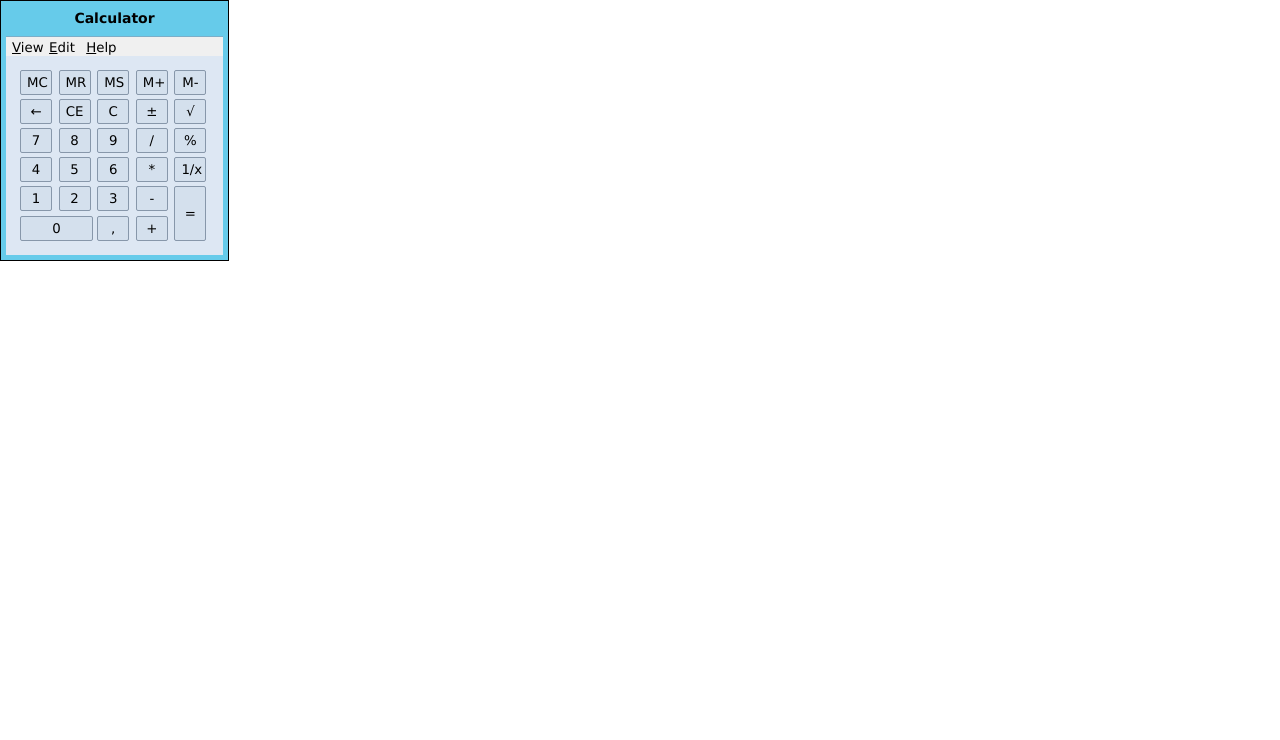
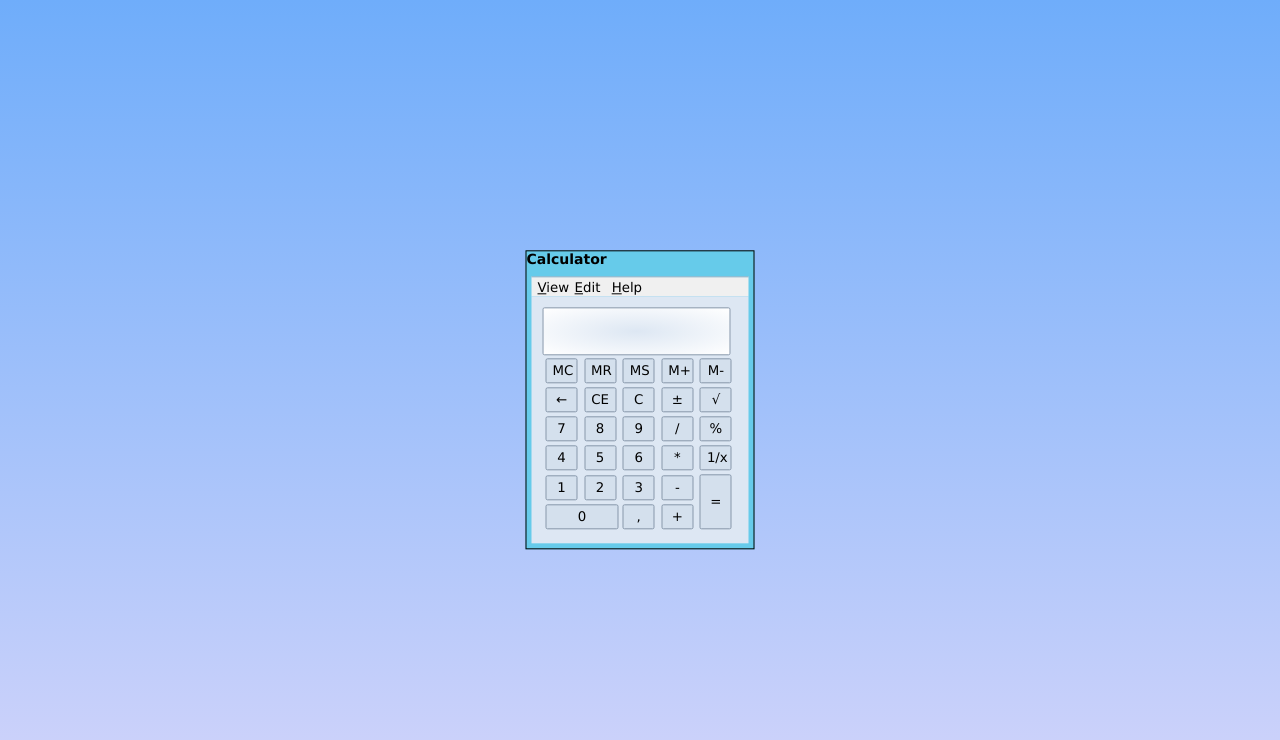
Before and after one commit to BrDio20/Calculadora, a plain HTML site: page Calculadora/index.html in a window 1280 px wide. Drawn offline with Linux system fonts and the light colour scheme.

Commit message:
Update style.css

```diff
--- a/Calculadora/style.css
+++ b/Calculadora/style.css
@@ -5,42 +5,51 @@
 
 html,
 body {
+    height: 100vh;
     margin: auto;
 }
 
-h1{
+.background {
+    height: 100%;
+    background-image: linear-gradient(to bottom, rgb(111, 173, 250), rgb(210, 212, 250));
+}
+
+h1 {
+    margin-top: auto;
     width: 100%;
     text-align: left;
     font-size: 14px;
 }
 
-.container{
+.container {
+    position: absolute;
+    top: 50%;
+    left: 50%;
+    transform: translate(-50%, -50%);
     border-color: rgb(47, 48, 51);
     border: 1px solid black;
     width: 229px;
     background-color: rgb(102, 203, 234);
 }
 
-
-.options{
-    border-top: 1px solid rgb(124,174,200);
+.options {
+    border-top: 1px solid rgb(124, 174, 200);
     margin: 0 auto 0;
     background-color: rgb(240, 240, 240);
-
 }
 
-.option-button{
+.option-button {
     background-color: transparent;
     border: none;
     text-align: center;
     height: 16px;
 }
 
-.visor {
-    background: radial-gradient(rgb(221, 231, 243), white) ;
+#visor {
+    background: radial-gradient(rgb(221, 231, 243), white);
     width: 188px;
     height: 48px;
-    border: 1px solid rgb(142,156,173);
+    border: 1px solid rgb(142, 156, 173);
     border-radius: 2px;
 }
 
@@ -49,16 +58,12 @@ h1{
     margin: 5px;
 }
 
-.content{
+.content {
     background-color: rgb(221, 231, 243);
     padding: 11px;
 }
 
-h1 {
-    text-align: center;
-}
-
-table{
+table {
     width: 100%;
     margin: auto;
 }
@@ -79,6 +84,6 @@ button {
     height: 55px;
 }
 
-#table-button:hover {
+.table-button:hover {
     background: linear-gradient( rgb(255, 234, 210) 50%, rgb(255, 209, 111) 50%);
 }
```
Lines whose indentation alone changed are shown as unchanged.
